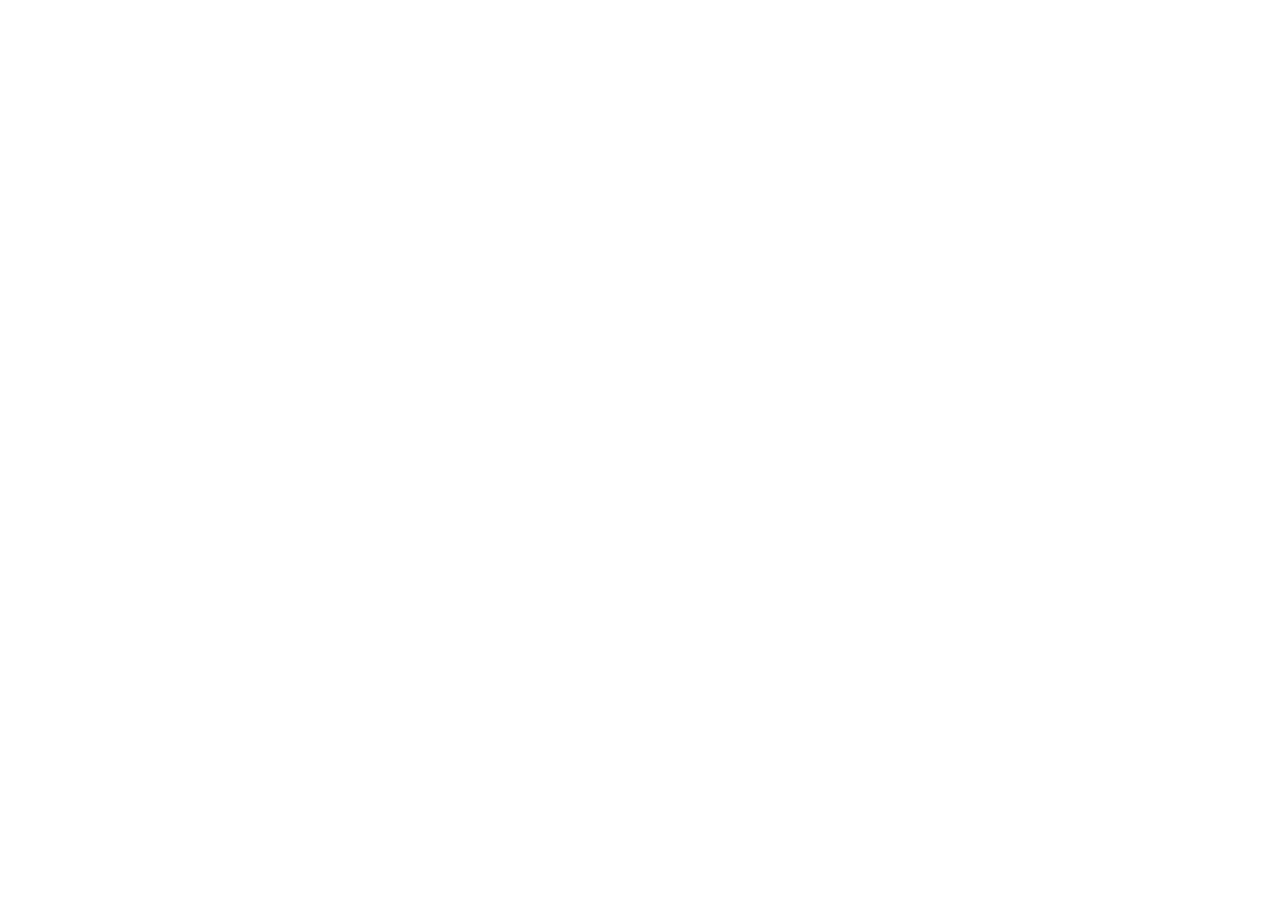
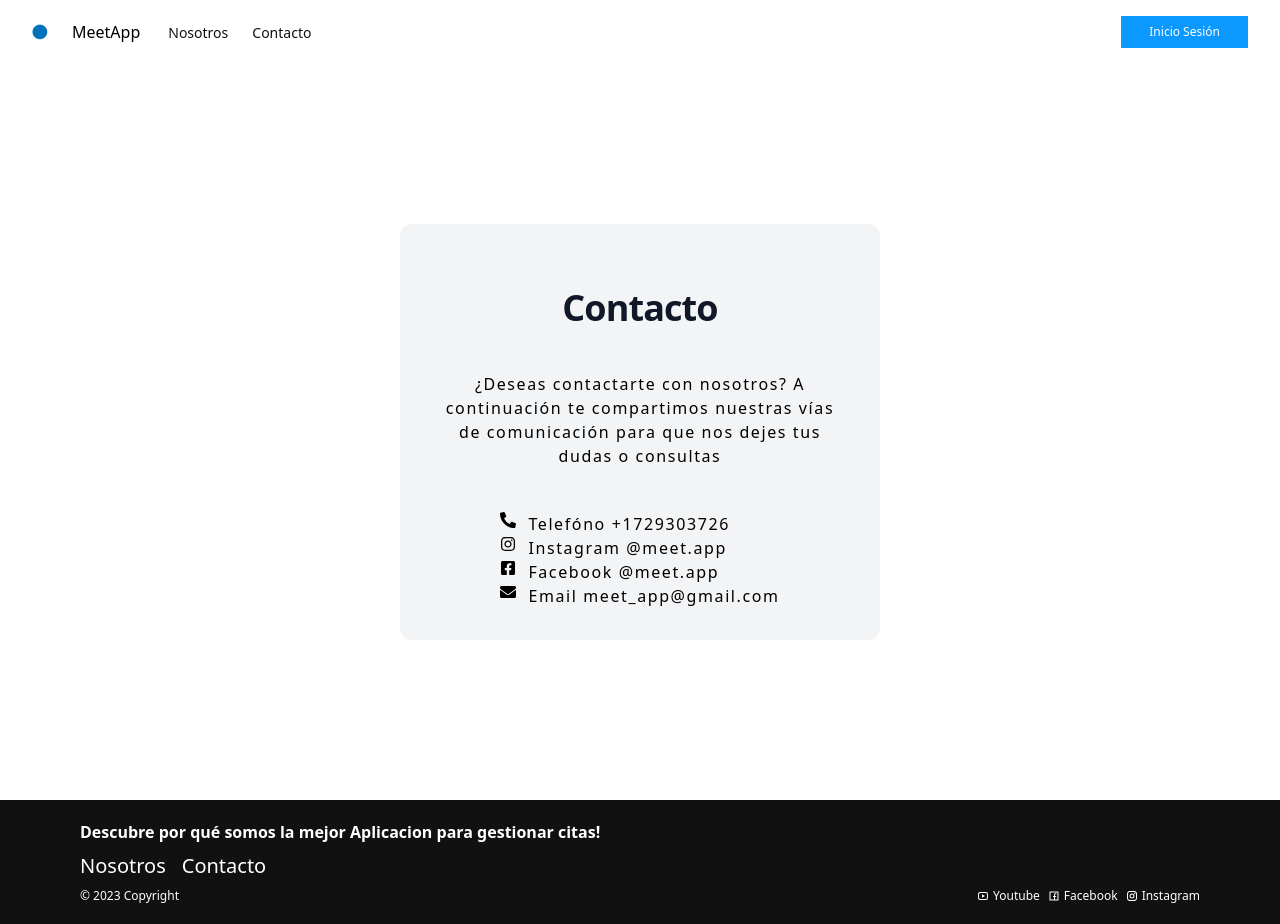
Before and after one commit to No-Country/c9-50-ft-mern, a React (Vite) app in the folder app/: page /contacto in a window 1280 px wide. Before the commit this address had no page. Before the commit the page ends 800 px from the top, so only its background shows below. Built offline with nearby package versions, Linux system fonts and the light colour scheme.

Commit message:
I'ts almost ready the two components, Nosotros and Contacto, I just have to edit the image of nosotros

```diff
--- a/app/src/App.jsx
+++ b/app/src/App.jsx
@@ -5,6 +5,7 @@
 import { Eleccion } from './pages/Eleccion'
 import { AxiosInterceptor } from './utils'
 import { Nosotros } from './pages/Nosotros'
+import { Contacto } from './pages/Contacto'
 
 AxiosInterceptor()
 
@@ -19,6 +20,7 @@
         <Route path='/eligetucolaborador' element={<Eleccion />} />
         <Route path='/chat' element={<Chat />} />
         <Route path='/nosotros' element={<Nosotros />} />
+        <Route path='/contacto' element={<Contacto/>} />
       </Routes>
       <ToastContainer icon theme='colored' />
     </BrowserRouter>
--- /dev/null
+++ b/app/src/components/nosotros/HeroContacto.jsx
@@ -0,0 +1,39 @@
+import { FaFacebookSquare, FaInstagram, FaEnvelope, FaPhoneAlt } from 'react-icons/fa'
+
+export const HeroContacto = () => {
+  return (
+    <>
+      <div className='flex flex-col lg:flex-row  max-w-full items-center justify-center gap-20 p-40'>
+        <div className='md:w-3/6 flex justify-center 2xl:ml-24'>
+          <div className='flex flex-col justify-center gap-3 items-center md:items-start p-8  bg-gray-100 rounded-xl'>
+            <h1 className='text-2xl font-bold tracking-tight text-gray-900 sm:text-4xl m-auto pt-8'>
+              Contacto
+            </h1>
+            <p className='tracking-widest text-center m-auto pt-8'>
+              ¿Deseas contactarte con nosotros? A continuación te compartimos nuestras vías de
+              comunicación para que nos dejes tus dudas o consultas
+            </p>
+            <div className='m-auto pt-8'>
+              <div className='flex gap-3 flex-wrap justify-start'>
+                <FaPhoneAlt />
+                <p className='tracking-widest'>Telefóno +1729303726</p>
+              </div>
+              <div className='flex gap-3 flex-wrap justify-start'>
+                <FaInstagram />
+                <p className='tracking-widest'>Instagram @meet.app</p>
+              </div>
+              <div className='flex gap-3 flex-wrap justify-start'>
+                <FaFacebookSquare />
+                <p className='tracking-widest'>Facebook @meet.app</p>
+              </div>
+              <div className='flex gap-3 flex-wrap justify-start'>
+                <FaEnvelope />
+                <p className='tracking-widest'>Email meet_app@gmail.com</p>
+              </div>
+            </div>
+          </div>
+        </div>
+      </div>
+    </>
+  )
+}
--- a/app/src/components/nosotros/HeroNosotros.jsx
+++ b/app/src/components/nosotros/HeroNosotros.jsx
@@ -1,10 +1,9 @@
-
 import nosotros from '../shared/img/imagen_nosotros.png'
 export const HeroNosotros = () => {
   return (
     <>
-      <div className='flex flex-col lg:flex-row  max-w-full items-center justify-between gap-20 p-5 '>
-      <div className='md:w-3/6'>
+      <div className='flex flex-col lg:flex-row  max-w-full items-center justify-between gap-20 p-40'>
+        <div className='md:w-3/6'>
           <img src={nosotros} alt='' />
         </div>
         <div className='md:w-3/6 flex justify-center 2xl:ml-24'>
@@ -13,13 +12,20 @@
               Nosotros
             </h1>
             <p className='tracking-widest'>
-            MettApp permite un rápido encuentro entre los usuarios que necesiten de ayuda piscologica, pero que aún no han podido dar con ella.
-            Debido a una existencia de sobredemanda  de pacientes para un encuentro psicológico, es que hemos creado este espacio para que exista la interacción entre un consultante y un profesional a través de nuestra plataforma de fácil uso.
+              MettApp permite un rápido encuentro entre los usuarios que necesiten de ayuda
+              piscologica, pero que aún no han podido dar con ella. Debido a una existencia de
+              sobredemanda de pacientes para un encuentro psicológico, es que hemos creado este
+              espacio para que exista la interacción entre un consultante y un profesional a través
+              de nuestra plataforma de fácil uso.
             </p>
-            <h2 className='text-base font-bold tracking-tight text-gray-800 sm:text-3xl'>Nuestra Misión</h2>
-<p className='tracking-widest'>
-Somos un grupo de jovenes de distintos países de latinamerica, que hemos desarrollado este espacio web para que existan cada vez menos la dificultad de poder encontrar ayuda cuando se es necesaria.
-</p>
+            <h2 className='text-base font-bold tracking-tight text-gray-800 sm:text-3xl'>
+              Nuestra Misión
+            </h2>
+            <p className='tracking-widest'>
+              Somos un grupo de jovenes de distintos países de latinamerica, que hemos desarrollado
+              este espacio web para que existan cada vez menos la dificultad de poder encontrar
+              ayuda cuando se es necesaria.
+            </p>
           </div>
         </div>
       </div>
--- /dev/null
+++ b/app/src/pages/Contacto.jsx
@@ -0,0 +1,12 @@
+import { Footer, Navbar } from '../components'
+import { HeroContacto } from '../components/nosotros/HeroContacto'
+
+export const Contacto = () => {
+  return (
+    <>
+    <Navbar/>
+      <HeroContacto/>
+      <Footer/>
+    </>
+  )
+}
```
Also changed, not shown: app/src/components/nosotros/Contacto.jsx (deleted).
